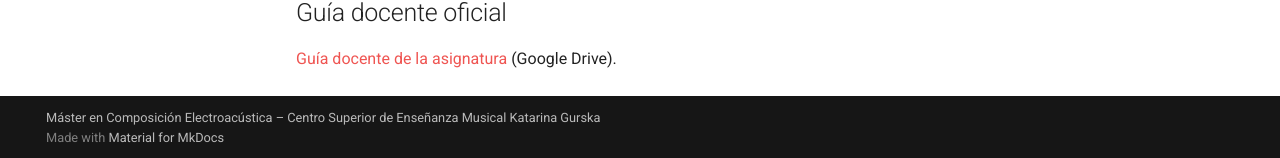
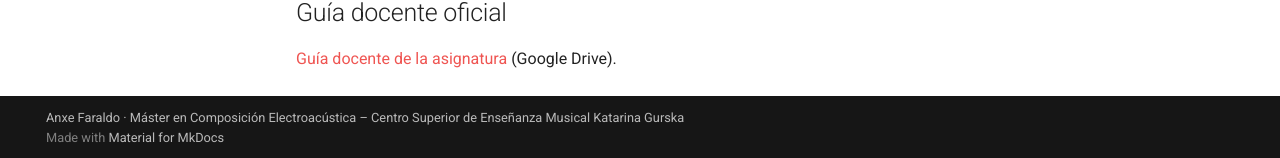
Before and after one commit to anxefaraldo/peg-curso, an MkDocs documentation site: the page built from docs/index.md, in a window 1280 px wide and 900 px high, scrolled down 2556 px. Shown: the part 739-897 px from the top of the window. Built offline with MkDocs 1.6.1 and Material for MkDocs 9.7.7, drawn with Linux system fonts in a browser that asks for light colours.

Commit message:
Publicación programada 2026-10-01 23:07

```diff
--- a/mkdocs.yml
+++ b/mkdocs.yml
@@ -1,7 +1,7 @@
 site_name: Creación y procesamiento de audio en entorno gráfico
 site_description: Máster en Composición Electroacústica · Centro Superior Katarina Gurska · Curso 2026-27
 site_author: Anxe Faraldo
-copyright: "Máster en Composición Electroacústica – Centro Superior de Enseñanza Musical Katarina Gurska"
+copyright: "Anxe Faraldo · Máster en Composición Electroacústica – Centro Superior de Enseñanza Musical Katarina Gurska"
 theme:
   name: material
   language: es
```
